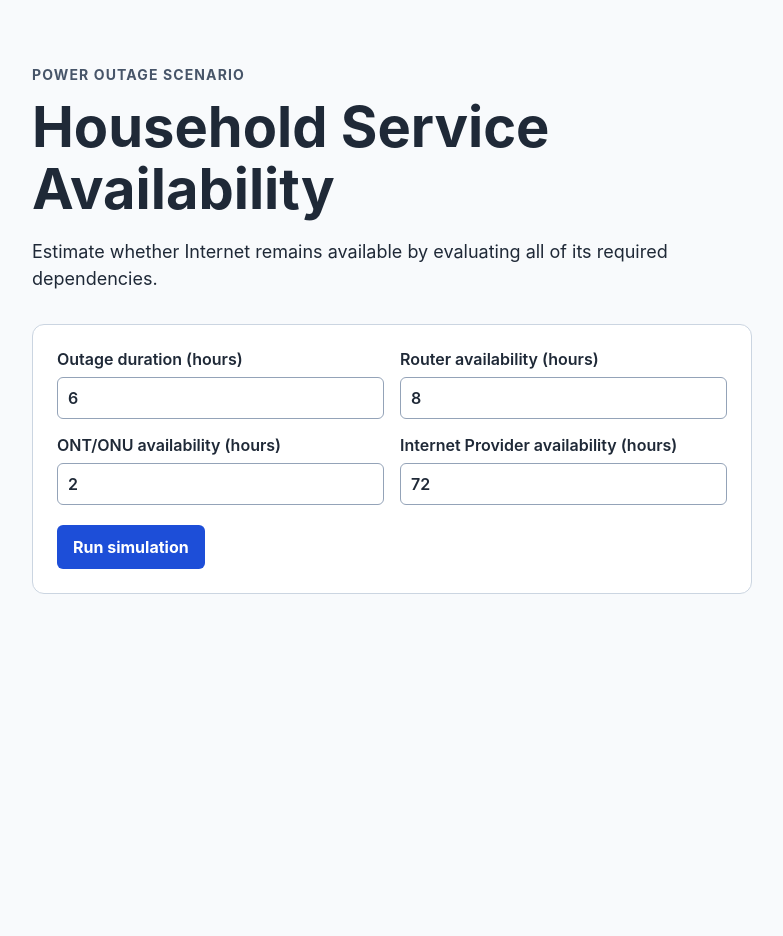
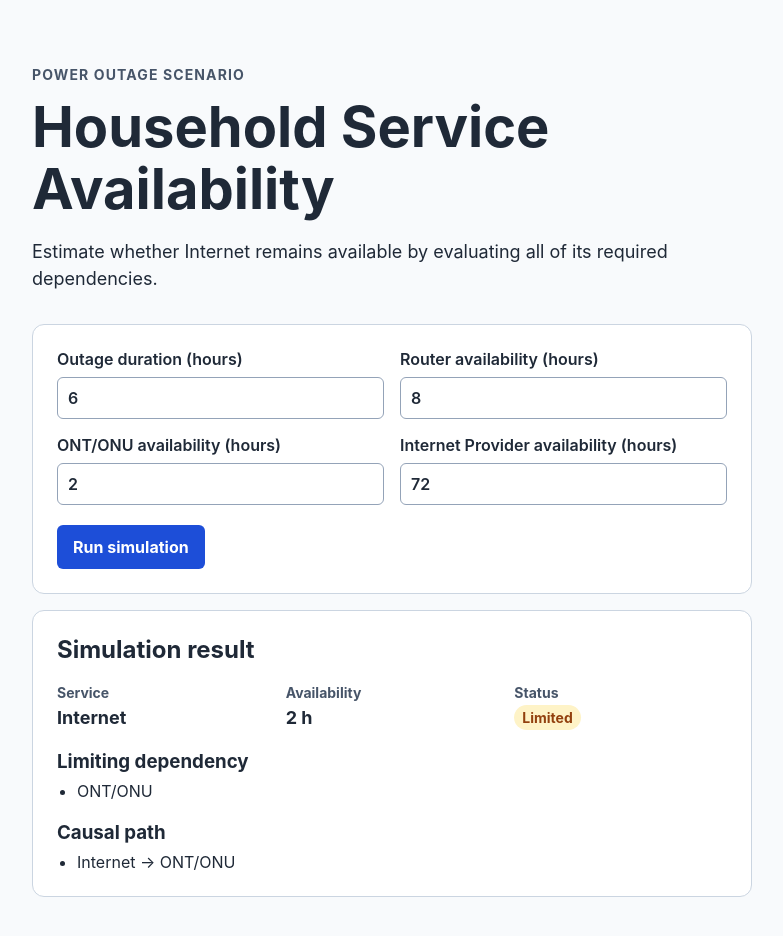
Before and after one commit to Serhii-Palamarchuk/capstone-household-service-availability, a React (Vite) app in the folder apps/web/: page / in a window 1280 px wide. Both pictures are taken after a click on the button "Run simulation". Shown: the top 936 px of the page, without its empty margins (248-1031 px from the left). Before the commit the page ends 800 px from the top, so only its background shows below. Built offline with nearby package versions, Linux system fonts and the light colour scheme.

Commit message:
feat: present simulation demo results

```diff
--- a/apps/web/src/App.jsx
+++ b/apps/web/src/App.jsx
@@ -1,5 +1,6 @@
 import { useState } from 'react';
 import { ScenarioForm } from './components/ScenarioForm.jsx';
+import { SimulationResult } from './components/SimulationResult.jsx';
 import {
   DEFAULT_INTERNET_DEMO_INPUTS,
   createInternetScenarioFromHours,
@@ -10,7 +11,7 @@ import { simulate } from './simulation/simulate.js';
 export function App() {
   const [values, setValues] = useState(DEFAULT_INTERNET_DEMO_INPUTS);
   const [conversionErrors, setConversionErrors] = useState([]);
-  const [, setOutcome] = useState(null);
+  const [outcome, setOutcome] = useState(null);
 
   function handleChange(field, value) {
     setValues(currentValues => ({ ...currentValues, [field]: value }));
@@ -54,6 +55,7 @@ export function App() {
           </ul>
         </div>
       )}
+      {outcome && <SimulationResult outcome={outcome} />}
     </main>
   );
 }
--- /dev/null
+++ b/apps/web/src/components/SimulationResult.jsx
@@ -0,0 +1,72 @@
+import { createResultView } from '../demo/result-view.js';
+
+export function SimulationResult({ outcome }) {
+  const view = createResultView(outcome);
+
+  if (view.kind === 'failure') {
+    return (
+      <section role="alert" className="result-card result-failure">
+        <h2>Simulation could not run</h2>
+        <ul>
+          {view.errors.map(({ code, message }, index) => (
+            <li key={`${code}-${index}`}>
+              <strong>{code}</strong>: {message}
+            </li>
+          ))}
+        </ul>
+      </section>
+    );
+  }
+
+  const hasCauses = view.limitingDependencyNames.length > 0;
+  const hasPaths = view.causalPathTexts.length > 0;
+
+  return (
+    <section className="result-card" aria-labelledby="simulation-result-title">
+      <h2 id="simulation-result-title">Simulation result</h2>
+      <dl className="result-summary">
+        <div>
+          <dt>Service</dt>
+          <dd>{view.serviceName}</dd>
+        </div>
+        <div>
+          <dt>Availability</dt>
+          <dd>{view.availabilityText}</dd>
+        </div>
+        <div>
+          <dt>Status</dt>
+          <dd>
+            <span className={`status-badge status-${view.status.toLowerCase()}`}>
+              {view.status}
+            </span>
+          </dd>
+        </div>
+      </dl>
+      {hasCauses && (
+        <div className="result-detail">
+          <h3>
+            {view.limitingDependencyNames.length === 1
+              ? 'Limiting dependency'
+              : 'Limiting dependencies'}
+          </h3>
+          <ul>
+            {view.limitingDependencyNames.map(name => <li key={name}>{name}</li>)}
+          </ul>
+        </div>
+      )}
+      {hasPaths && (
+        <div className="result-detail">
+          <h3>{view.causalPathTexts.length === 1 ? 'Causal path' : 'Causal paths'}</h3>
+          <ul>
+            {view.causalPathTexts.map(path => <li key={path}>{path}</li>)}
+          </ul>
+        </div>
+      )}
+      {view.status === 'Available' && (
+        <p className="availability-explanation">
+          Internet remains available for the full outage scenario.
+        </p>
+      )}
+    </section>
+  );
+}
--- /dev/null
+++ b/apps/web/src/demo/result-view.js
@@ -0,0 +1,27 @@
+import { DEMO_NODE_NAMES } from './internet-demo.js';
+
+function formatDuration(minutes) {
+  return `${minutes / 60} h`;
+}
+
+export function createResultView(outcome) {
+  if (!outcome.success) {
+    return {
+      kind: 'failure',
+      errors: outcome.errors.map(({ code, message }) => ({ code, message })),
+    };
+  }
+
+  const result = outcome.targetResults[0];
+
+  return {
+    kind: 'success',
+    serviceName: DEMO_NODE_NAMES[result.serviceId],
+    availabilityText: formatDuration(result.availabilityDurationMinutes),
+    status: result.status,
+    limitingDependencyNames: result.limitingDependencyIds.map(id => DEMO_NODE_NAMES[id]),
+    causalPathTexts: result.causalPaths.map(path => (
+      path.map(id => DEMO_NODE_NAMES[id]).join(' → ')
+    )),
+  };
+}
--- a/apps/web/src/styles.css
+++ b/apps/web/src/styles.css
@@ -101,6 +101,87 @@ body {
   padding-left: 1.25rem;
 }
 
+.result-card {
+  margin-top: 1rem;
+  padding: 1.5rem;
+  border: 1px solid #cbd5e1;
+  border-radius: 0.75rem;
+  background: #fff;
+}
+
+.result-card h2,
+.result-detail h3 {
+  margin: 0;
+}
+
+.result-summary {
+  display: grid;
+  grid-template-columns: repeat(3, minmax(0, 1fr));
+  gap: 1rem;
+  margin: 1.25rem 0 0;
+}
+
+.result-summary div {
+  display: grid;
+  gap: 0.25rem;
+}
+
+.result-summary dt {
+  color: #475569;
+  font-size: 0.875rem;
+  font-weight: 700;
+}
+
+.result-summary dd {
+  margin: 0;
+  font-size: 1.125rem;
+  font-weight: 700;
+}
+
+.status-badge {
+  display: inline-block;
+  padding: 0.25rem 0.5rem;
+  border-radius: 999px;
+  font-size: 0.875rem;
+}
+
+.status-available {
+  background: #dcfce7;
+  color: #166534;
+}
+
+.status-limited {
+  background: #fef3c7;
+  color: #92400e;
+}
+
+.status-unavailable {
+  background: #fee2e2;
+  color: #991b1b;
+}
+
+.result-detail {
+  margin-top: 1.25rem;
+}
+
+.result-detail ul,
+.result-failure ul {
+  margin: 0.5rem 0 0;
+  padding-left: 1.25rem;
+}
+
+.availability-explanation {
+  margin: 1.25rem 0 0;
+  color: #166534;
+  font-weight: 600;
+}
+
+.result-failure {
+  border-color: #dc2626;
+  background: #fef2f2;
+  color: #991b1b;
+}
+
 @media (max-width: 36rem) {
   .app-shell {
     padding: 2.5rem 1rem;
@@ -109,4 +190,8 @@ body {
   .scenario-grid {
     grid-template-columns: 1fr;
   }
+
+  .result-summary {
+    grid-template-columns: 1fr;
+  }
 }
```
Also changed, not shown: 1 other file (tests, documents, lock files or other folders).
